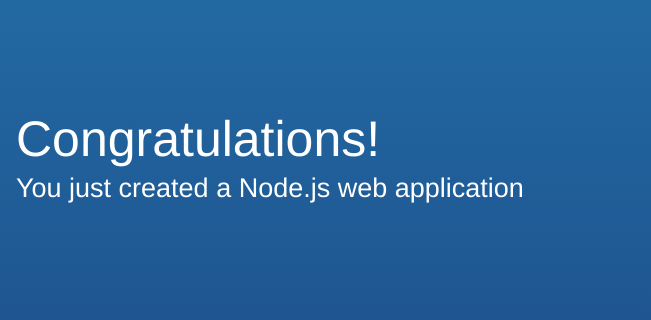
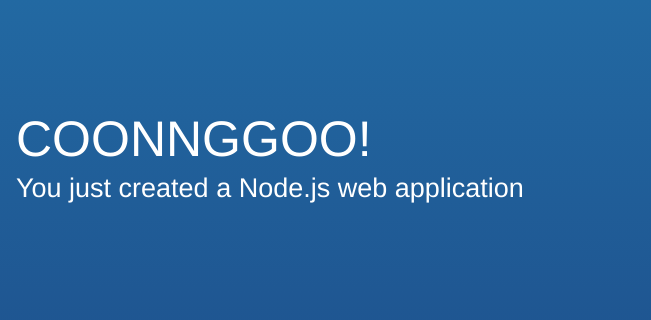
Before and after one commit to adithyakv100/market-boats-server, a website: page public/index.html in a window 1280 px wide. Shown: the part 171-491 px from the top of the page, 629-1280 px from the left. Drawn offline with Linux system fonts and the light colour scheme.

Commit message:
made some change in index.html

```diff
--- a/public/index.html
+++ b/public/index.html
@@ -58,7 +58,7 @@
         <div class="message">
             <a class="twitter-link" href="http://twitter.com/home/?status=I%20created%20a%20project%20with%20AWS%20CodeStar!%20%23AWS%20%23AWSCodeStar%20https%3A%2F%2Faws.amazon.com%2Fcodestar"><img src="img/tweet.svg" /></a>
             <div class="text">
-                <h1>Congratulations!</h1>
+                <h1>COONNGGOO!</h1>
                 <h2>You just created a Node.js web application</h2>
             </div>
         </div>
```
